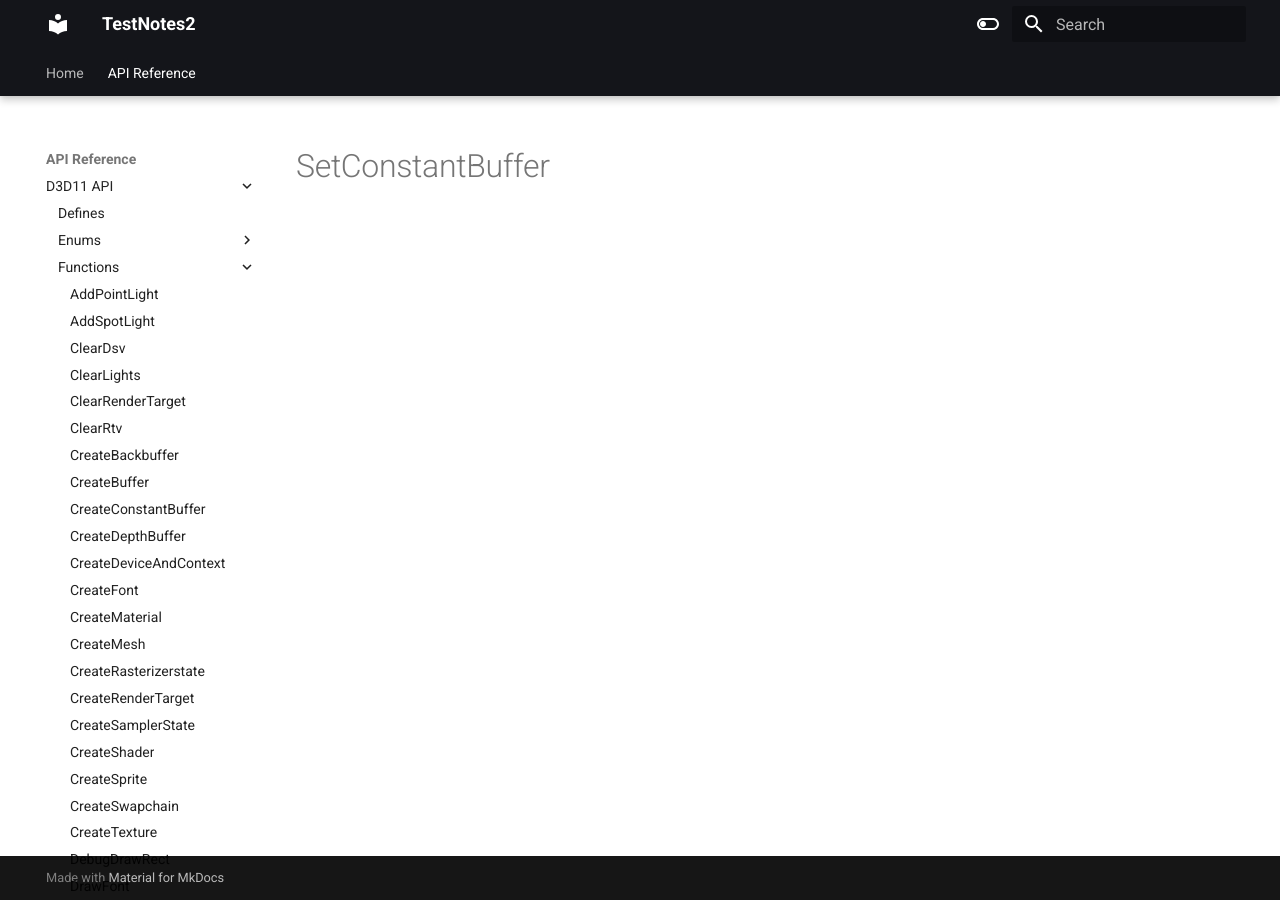
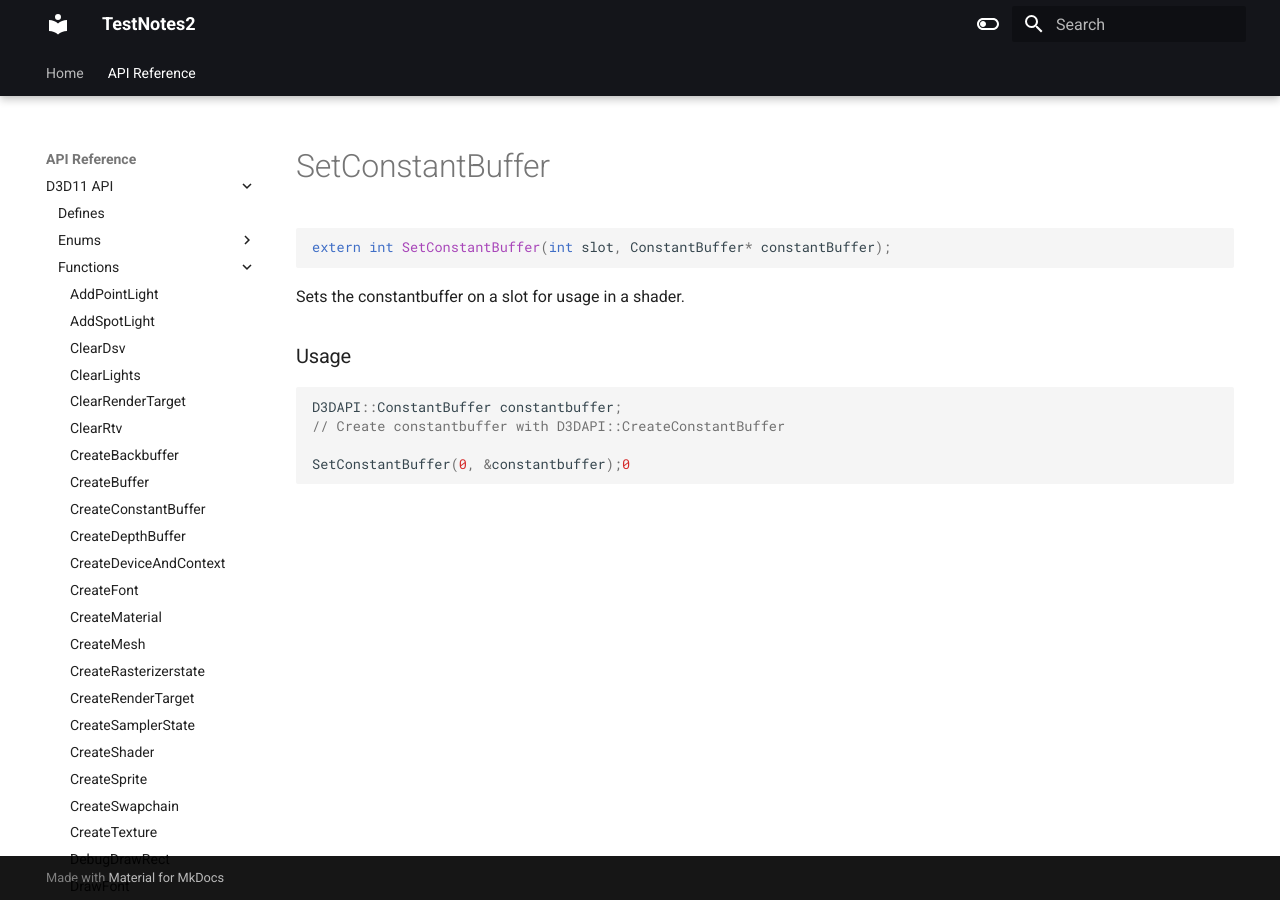
Before and after one commit to erichederstedt/TempEngineDocs, an MkDocs documentation site: the page built from docs/API Reference/D3D11 API/Functions/SetConstantBuffer.md, in a window 1280 px wide. Built offline with MkDocs 1.6.1 and Material for MkDocs 9.7.7, drawn with Linux system fonts in a browser that asks for light colours.

Commit message:
PUSH NOTE : SetConstantBuffer.md

````diff
--- a/docs/API Reference/D3D11 API/Functions/SetConstantBuffer.md
+++ b/docs/API Reference/D3D11 API/Functions/SetConstantBuffer.md
@@ -1 +1,16 @@
 # SetConstantBuffer
+
+```c++
+extern int SetConstantBuffer(int slot, ConstantBuffer* constantBuffer);
+```
+
+Sets the constantbuffer on a slot for usage in a shader.
+
+
+### Usage
+```c++
+D3DAPI::ConstantBuffer constantbuffer;
+// Create constantbuffer with D3DAPI::CreateConstantBuffer
+
+SetConstantBuffer(0, &constantbuffer);0
+```
````
